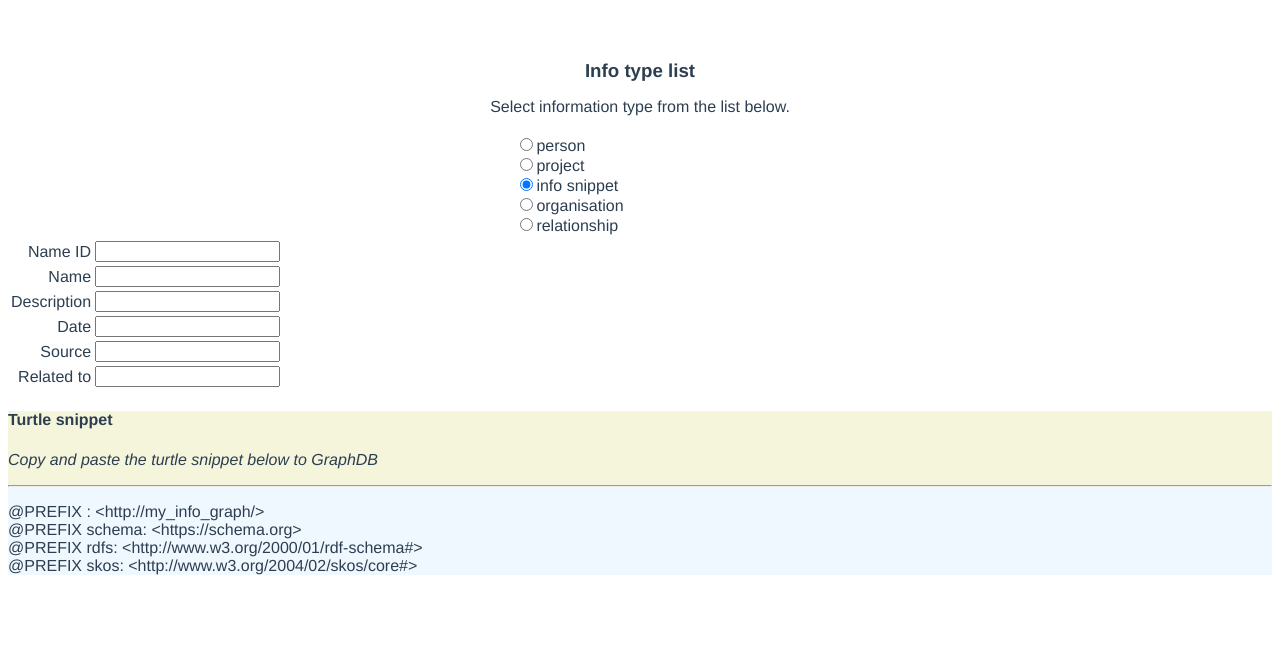
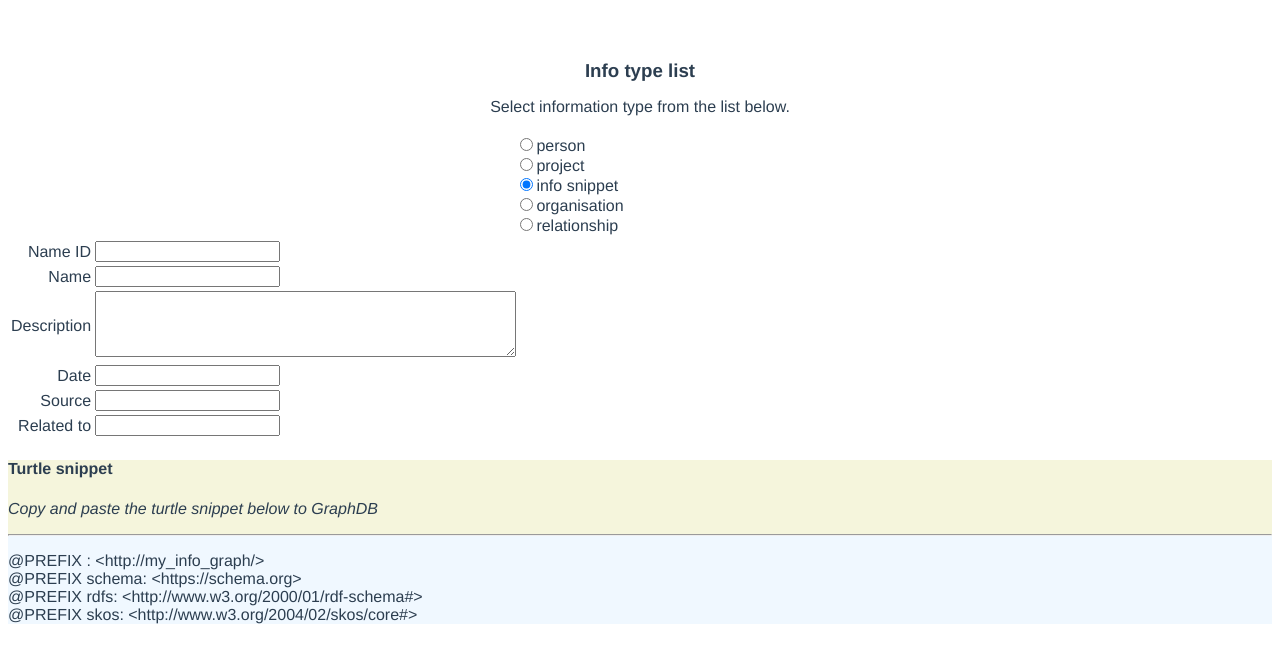
Before and after one commit to kheerand/infograph, a Vue app: page / in a window 1280 px wide. Both pictures are taken after a click on the radio button 526 px from the left and 184 px from the top of the page. Shown: the top 662 px of the page. Built offline with nearby package versions, Linux system fonts and the light colour scheme.

Commit message:
Added loading input type via config file

```diff
--- a/src/components/infoTypeInfoSnippet.vue
+++ b/src/components/infoTypeInfoSnippet.vue
@@ -14,7 +14,12 @@
           {{ subject.label }}
         </td>
         <td class="input_input">
-          <input type="text" v-model="subject.value" />
+          <span v-if="subject.type == 'textarea'">
+            <textarea rows=4 cols=50 v-model="subject.value" />
+          </span>
+          <span v-else>
+            <input type="subject.type" v-model="subject.value" />
+          </span>
         </td>
       </tr>
     </table>
@@ -43,10 +48,10 @@
         <span v-for="subject in fields.subjects" :key="subject">
           <span v-if="subject.value != ''">
             <span> :{{ fields.predicate.value }} {{ subject.predicate }} </span>
-            <span v-if="subject.type == 'l'">
+            <span v-if="subject.literal == true">
               "{{ subject.value }}".<br />
             </span>
-            <span v-if="subject.type == 's'">
+            <span v-else>
               :{{ subject.value }}.<br />
             </span>
           </span>
@@ -64,6 +69,7 @@ export default {
   props: {},
   data() {
     return {
+      json: null,
       prefixes: json.prefixes,
       fields: json.fields
     }
--- a/src/config/infoTypeInfoSnippet.json
+++ b/src/config/infoTypeInfoSnippet.json
@@ -9,6 +9,7 @@
 		"predicate": {
 			"label": "Name ID",
 			"class": "schema:NewsArticle",
+			"literal": false,
 			"value": ""
 		},
 		"subjects": [
@@ -16,31 +17,36 @@
 				"label": "Name",
 				"predicate": "schema:name",
 				"type": "text",
+				"literal": true,
 				"value": ""
 			},
 			{
 				"label": "Description",
 				"predicate": "schema:description",
-				"type": "textbox",
+				"type": "textarea",
+				"literal": true,
 				"value": ""
 			},
 			{
 				"label": "Date",
 				"predicate": "schema:datePublished",
 				"type": "text",
+				"literal": true,
 				"value": ""
 			},
 			{
 				"label": "Source",
 				"predicate": "schema:creator",
-				"type": "link",
+				"type": "text",
+				"literal": false,
 				"value": ""
 			},
 			{
 				"label": "Related to",
 				"predicate": "skos:related",
-				"type": "link",
+				"type": "text",
 				"value": "",
+				"literal": false,
 				"repeatable": true
 			}
 		]
```
